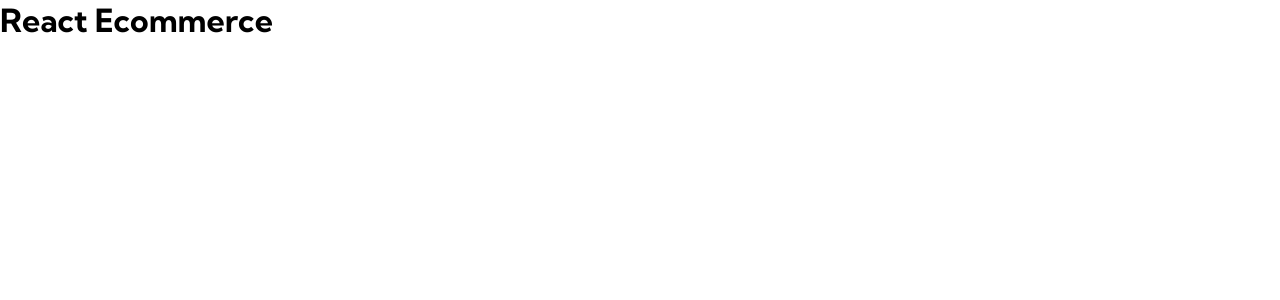
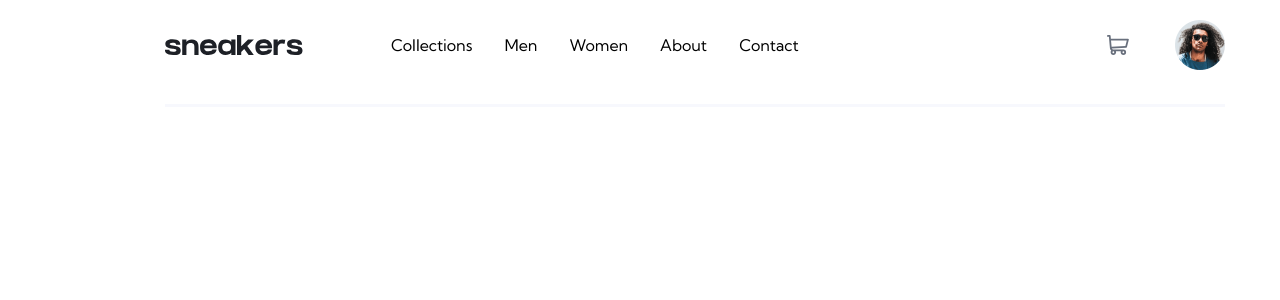
Before and after one commit to GustavoJuvino/react-ecommerce, a React (Create React App) app: page / in a window 1280 px wide. Shown: the top 300 px of the page. Built offline with nearby package versions, Linux system fonts and the light colour scheme.

Commit message:
Styling header

```diff
--- a/package.json
+++ b/package.json
@@ -10,6 +10,7 @@
     "@types/node": "^16.18.14",
     "@types/react": "^18.0.28",
     "@types/react-dom": "^18.0.11",
+    "@types/styled-components": "^5.1.26",
     "react": "^18.2.0",
     "react-dom": "^18.2.0",
     "react-scripts": "5.0.1",
--- a/src/App.tsx
+++ b/src/App.tsx
@@ -1,9 +1,12 @@
 import React from 'react';
+import Header from './components/Header';
 import "./App.css";
 
 const App: React.FC = () => {
   return (
-    <h1>React Ecommerce</h1>
+    <section>
+      <Header />
+    </section>
   )
 }
 
--- /dev/null
+++ b/src/components/Header.tsx
@@ -0,0 +1,31 @@
+import React from 'react';
+import { HeaderContainer } from './styles/Header.styled';
+import { UserSection } from './styles/Header.styled';
+import { Divider } from './styles/Header.styled';
+import { ReactComponent as Logo } from '../assets/logo.svg';
+import { ReactComponent as Cart } from '../assets/icon-cart.svg';
+
+const Header: React.FC = () => {
+  return (
+    <>
+        <HeaderContainer>
+            <nav>
+                <Logo className="Logo" />
+                <p>Collections</p>
+                <p>Men</p>
+                <p>Women</p>
+                <p>About</p>
+                <p>Contact</p>
+            </nav>
+
+            <UserSection>
+                <Cart className="Cart" />
+                <img src={require('../assets/image-avatar.png')} alt="user"/>
+            </UserSection>
+        </HeaderContainer>
+        <Divider></Divider>
+    </>
+  )
+}
+
+export default Header
--- /dev/null
+++ b/src/components/styles/Header.styled.tsx
@@ -0,0 +1,50 @@
+import styled from "styled-components";
+
+export const HeaderContainer = styled.header`
+    display: flex;
+    justify-content: space-between;
+    width: 82.8%;
+    margin-left: 165px;
+    margin-right: 165px;
+    margin-top: 20px;
+
+    .Logo, .Cart, p, img {
+        cursor: pointer;
+    }
+
+    nav {
+        margin-top: 15px;
+        display: flex;
+    }
+
+    .Logo {
+        margin-right: 56px;
+    }
+
+    p {
+        margin-left: 32px;
+    }
+`
+
+export const UserSection = styled.div`
+    display: flex;
+    align-items: center;
+
+    .Cart {
+        margin-right: 46px;
+    }
+
+    img {
+        width: 50px;
+        height: 50px;
+    }
+`
+
+export const Divider = styled.div`
+    margin-left: 165px;
+    margin-right: 165px;
+    margin-top: 34px;
+    width: 82.8%;
+    height: 3px;
+    background-color: var(--light-grayish-blue);
+`
```
Also changed, not shown: 1 other file (tests, documents, lock files or other folders).
